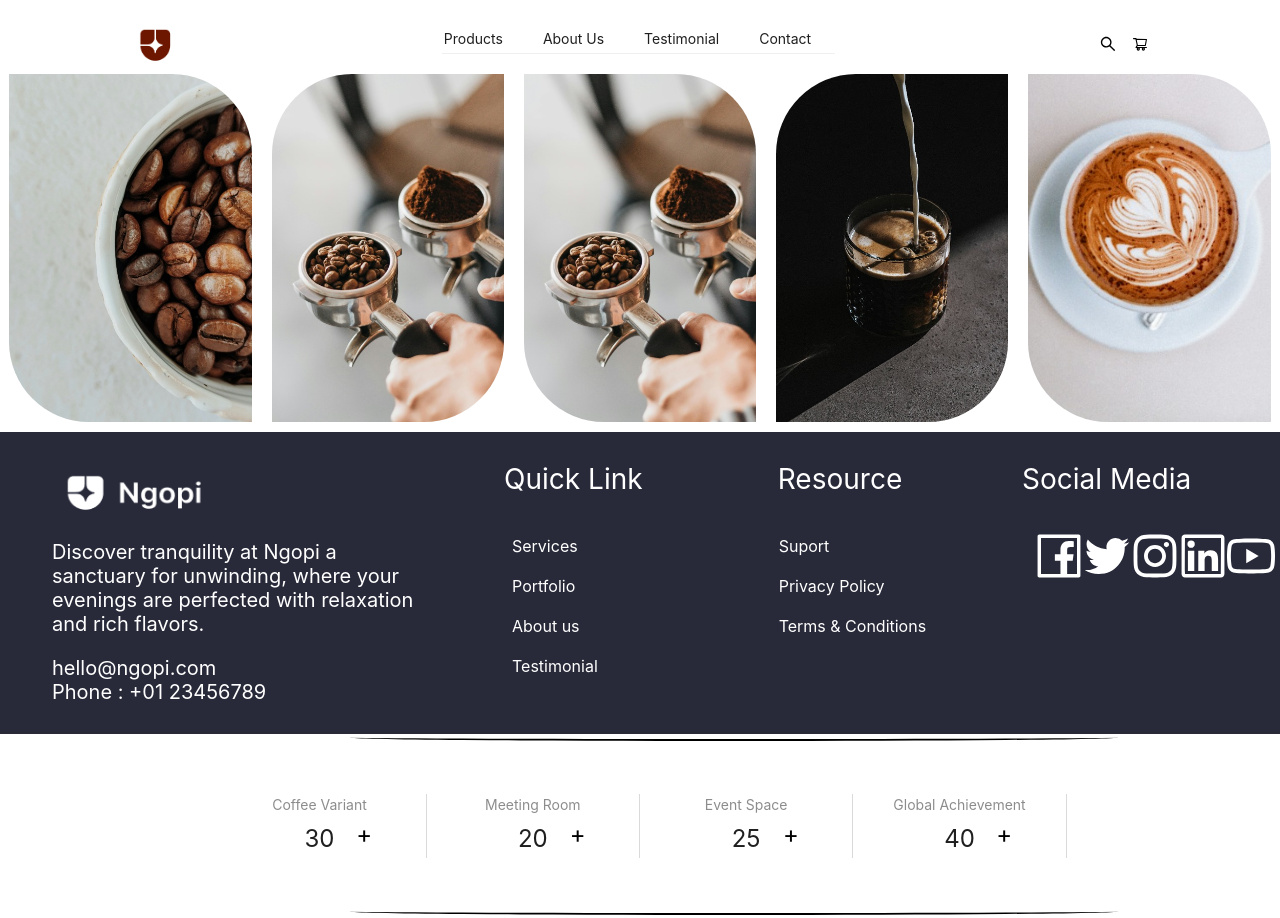
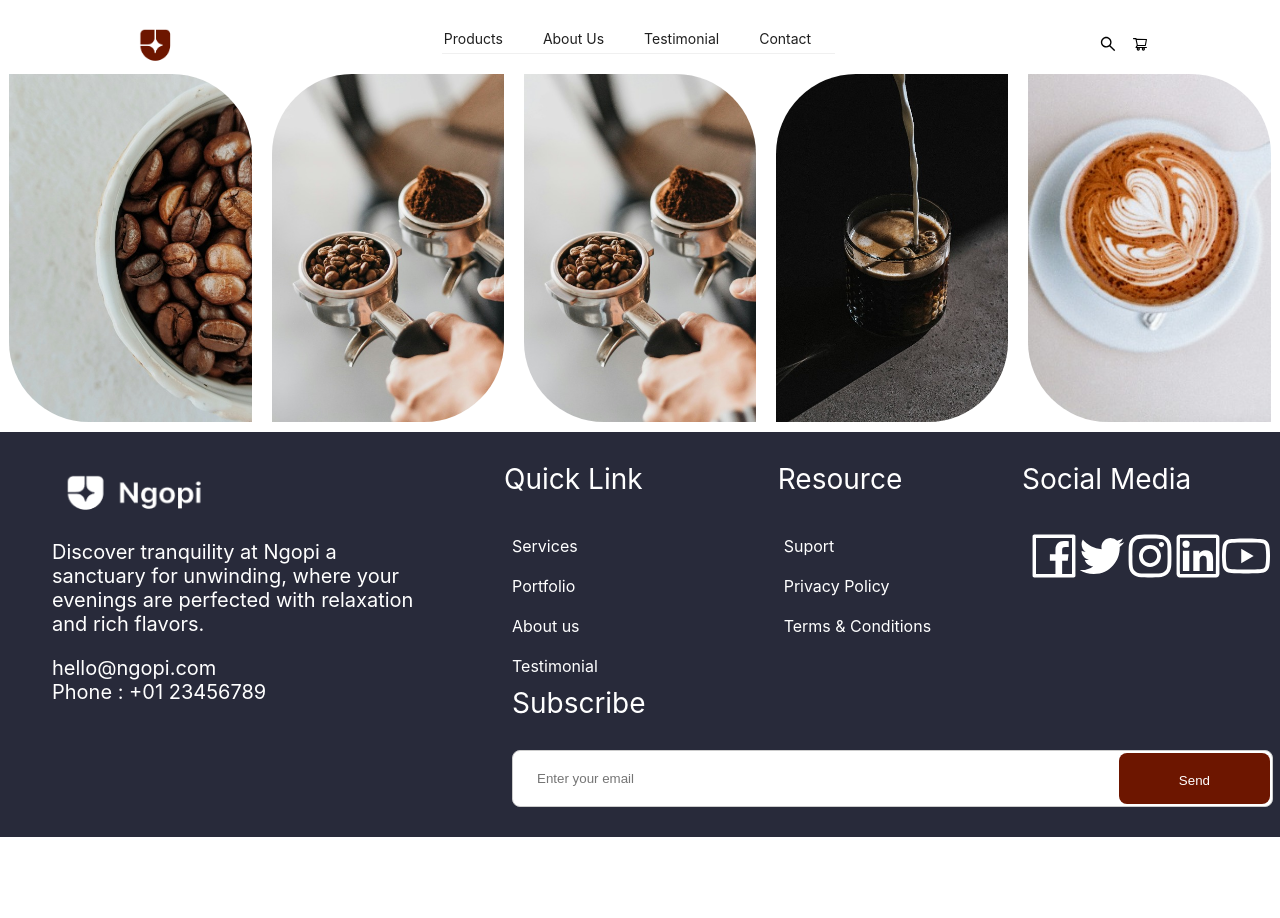
Before and after one commit to Tinh-TQ/Landing-Page_FE-team, a React (Create React App) app in the folder landing-page/: page / in a window 1280 px wide. After the commit the page ends 837 px from the top, so only its background shows below. Built offline with nearby package versions, Linux system fonts and the light colour scheme.

Commit message:
done footer

```diff
--- a/landing-page/src/components/Footer/Footer.tsx
+++ b/landing-page/src/components/Footer/Footer.tsx
@@ -47,16 +47,18 @@ const Footer = (props: FooterProps) => {
                 marginLeft: "0",
               }}
             >
-                <img
-                  alt="logo"
-                  src={Logo2}
-                  style={{ width: "170px", height: "58px" }}
-                />
-              <span className="sub-title" style={{marginTop: '20px'}}>
+              <img
+                alt="logo"
+                src={Logo2}
+                style={{ width: "170px", height: "58px" }}
+              />
+              <span className="sub-title" style={{ marginTop: "20px" }}>
                 Discover tranquility at Ngopi a sanctuary for unwinding, where
                 your evenings are perfected with relaxation and rich flavors.
               </span>
-              <span className="sub-title" style={{marginTop: '20px'}}>hello@ngopi.com</span>
+              <span className="sub-title" style={{ marginTop: "20px" }}>
+                hello@ngopi.com
+              </span>
               <span className="sub-title">Phone : +01 23456789</span>
             </div>
           </Col>
@@ -73,7 +75,11 @@ const Footer = (props: FooterProps) => {
             <Row gutter={[24, 24]}>
               <Col
                 span={8}
-                style={{ display: "flex", flexDirection: "column", right: '-50px' }}
+                style={{
+                  display: "flex",
+                  flexDirection: "column",
+                  right: "-50px",
+                }}
               >
                 <span className="sub-menu">Services</span>
                 <span className="sub-menu">Portfolio</span>
@@ -82,13 +88,20 @@ const Footer = (props: FooterProps) => {
               </Col>
               <Col
                 span={8}
-                style={{ display: "flex", flexDirection: "column", right: '-50px' }}
+                style={{
+                  display: "flex",
+                  flexDirection: "column",
+                  right: "-55px",
+                }}
               >
                 <span className="sub-menu">Suport</span>
                 <span className="sub-menu">Privacy Policy</span>
                 <span className="sub-menu">Terms & Conditions</span>
               </Col>
-              <Col span={8} style={{ display: "flex", top: '-50px', right: '-50px'  }}>
+              <Col
+                span={8}
+                style={{ display: "flex", top: "-50px", right: "-45px" }}
+              >
                 <FacebookOutlined className="icon-footer" />
                 <TwitterOutlined className="icon-footer" />
                 <InstagramOutlined className="icon-footer" />
@@ -96,7 +109,22 @@ const Footer = (props: FooterProps) => {
                 <YoutubeOutlined className="icon-footer" />
               </Col>
             </Row>
+            <Row style={{ marginLeft: "60px", marginRight: "-45px" }}>
+              <span className="title" style={{ right: "-50px" }}>
+                Subscribe
+              </span>
 
+              <div className="custom-search">
+                <input
+                  type="text"
+                  className="custom-search-input"
+                  placeholder="Enter your email"
+                />
+                <button className="custom-search-botton" type="submit">
+                  Send
+                </button>
+              </div>
+            </Row>
           </Col>
         </Row>
       </div>
--- a/landing-page/src/components/pages/StatisticPage.tsx
+++ b/landing-page/src/components/pages/StatisticPage.tsx
@@ -7,9 +7,9 @@ import { StatisticValue } from '../../constants/config/statistic'
 const StatisticPage = () => {
   return (
     <div>
-        <Line/>
+        {/* <Line/>
         <Statistics values={StatisticValue}/>
-        <Line/>
+        <Line/> */}
     </div>
   )
 }
--- a/landing-page/src/styles/style.css
+++ b/landing-page/src/styles/style.css
@@ -80,3 +80,31 @@
   font-size: 48px;
 
 }
+
+.custom-search {
+  position: relative;
+  width: 818px;
+}
+.custom-search-input {
+  width: 100%;
+  border: 1px solid #ccc;
+  border-radius: 8px;
+  padding: 20px 20px 20px 24px;
+  line-height: 1;
+  box-sizing: border-box;
+  outline: none;
+}
+.custom-search-botton {
+  position: absolute;
+  right: 3px;
+  top: 3px;
+  bottom: 3px;
+  border: 0;
+  background: #6D1600;
+  color: #fff;
+  outline: none;
+  margin: 0;
+  padding: 20px 60px;
+  border-radius: 8px;
+  z-index: 2;
+}
```
Also changed, not shown: 1 other file (tests, documents, lock files or other folders).
